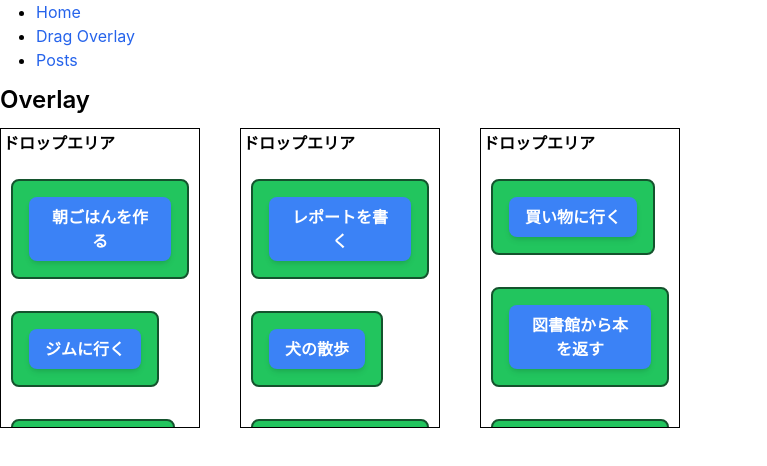
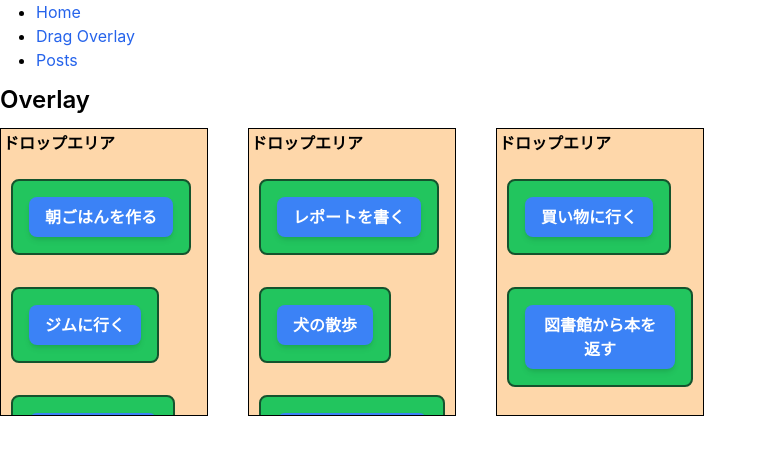
Before and after one commit to hackathon2024winter/todo_front, a React (Vite) app in the folder react-app/: page /overlay in a window 1280 px wide. Shown: the top 466 px of the page, without its empty margins (0-767 px from the left). Built offline with nearby package versions, Linux system fonts and the light colour scheme.

Commit message:
transfer child state to parent component

```diff
--- a/react-app/src/components/Draggable.tsx
+++ b/react-app/src/components/Draggable.tsx
@@ -1,24 +1,16 @@
-import { FC, ReactNode } from 'react';
+import { FC } from 'react';
 import { useDraggable } from '@dnd-kit/core';
+import { DraggableItem } from '../utilities/types';
 
-interface PropsType {
-  id: number;
-  children: ReactNode
-}
 
-const Draggable: FC<PropsType> = (props) => {
-  const {
-    attributes,
-    listeners,
-    setNodeRef,
-  } = useDraggable({
-    id: props.id,
-  });
+const Draggable: FC<DraggableItem> = (props) => {
+  const { attributes, listeners, setNodeRef, } = useDraggable({ id: props.id });
 
   return (
     <div ref={setNodeRef}
       {...listeners}
-      {...attributes}>
+      {...attributes}
+    >
       {props.children}
     </div>
   );
--- a/react-app/src/components/Droppable.tsx
+++ b/react-app/src/components/Droppable.tsx
@@ -1,42 +1,23 @@
 import { useDroppable } from "@dnd-kit/core";
-import { FC, ReactNode } from "react";
+import { FC, useEffect } from "react";
+import classNames from "classnames";
+import { DroppableItem } from "../utilities/types";
 
-type DroppableProp = {
-  id: number;
-  children: ReactNode;
-}
+const Droppable: FC<DroppableItem> = (props) => {
+  const { setNodeRef, isOver } = useDroppable({ id: props.id });
 
-const Droppable: FC<DroppableProp> = ({ children, id }) => {
-  const { setNodeRef, isOver } = useDroppable({ id });
+  // isOver状態が変化した際にコールバック関数を呼び出す
+  useEffect(() => {
+    props.onIsOverChange?.(isOver);
+  }, [isOver, props, props.onIsOverChange]);
+
   return (
     <div
       ref={setNodeRef}
-      style={{
-        width: "200px",
-        height: "300px",
-        backgroundColor: isOver ? "lightgreen" : undefined,
-        // minHeight: "300px",
-        overflowX: "auto",
-        padding: 2,
-        border: "1px solid black"
-      }}
+      className={classNames(props.className, { 'bg-green-300': isOver, 'bg-orange-200': !isOver }
+      )}
     >
-      <div
-        style={{
-          display: "flex",
-          flexDirection: "column",
-          gap: "16px"
-        }}
-      >
-        <span
-          style={{
-            fontWeight: "bold"
-          }}
-        >
-          ドロップエリア
-        </span>
-        {children}
-      </div>
+      {props.children}
     </div>
   )
 }
--- a/react-app/src/components/Overlay.tsx
+++ b/react-app/src/components/Overlay.tsx
@@ -1,9 +1,9 @@
 import { DndContext, DragOverlay, DragStartEvent, DragEndEvent, MouseSensor, UniqueIdentifier, useSensor, useSensors } from "@dnd-kit/core";
 import { FC, useEffect, useState } from "react";
-import Droppable from "./Droppable";
 import { ToDoList } from "../utilities/types";
 import { dummyFetch } from "../utilities/dummy_tetch";
 import Todo from "./Todo"
+import ToDoContainer from "./ToDoCotainer";
 
 const Overlay: FC = () => {
   const sensors = useSensors(
@@ -67,23 +67,23 @@ const Overlay: FC = () => {
           flexDirection: 'row',
           gap: '40px'
         }}>
-          <Droppable id={1}>
+          <ToDoContainer id={1} >
             {todos && todos.items.map((todo) =>
               todo.col_id === 1 ? <Todo key={todo.card_id} item={todo} /> : null
             )}
-          </Droppable>
+          </ToDoContainer>
 
-          <Droppable id={2}>
+          <ToDoContainer id={2} >
             {todos && todos.items.map((todo) =>
               todo.col_id === 2 ? <Todo key={todo.card_id} item={todo} /> : null
             )}
-          </Droppable>
+          </ToDoContainer>
 
-          <Droppable id={3}>
+          <ToDoContainer id={3} >
             {todos && todos.items.map((todo) =>
               todo.col_id === 3 ? <Todo key={todo.card_id} item={todo} /> : null
             )}
-          </Droppable>
+          </ToDoContainer>
 
           <DragOverlay >
             {activeItem ? (<Todo key={activeItem.card_id} item={activeItem} />) : null}
--- /dev/null
+++ b/react-app/src/components/ToDoCotainer.tsx
@@ -0,0 +1,28 @@
+import { FC, useState } from "react"
+import Droppable from "./Droppable"
+import { ToDoContainerItem } from "../utilities/types"
+import classNames from "classnames"
+
+const ToDoContainer: FC<ToDoContainerItem> = (props) => {
+  const [isOver, setIsOver] = useState(false);
+
+  return (
+    <Droppable
+      id={props.id}
+      onIsOverChange={setIsOver} // setIsOverとonIsOverChangeを一致させると、引数を伝搬させられる。
+      className={
+        classNames(
+          "p-0.5 w-52 h-72 gap-4 border-black border-solid border flex flex-col overflow-x-auto ",
+          { 'bg-green-300': isOver, 'bg-orange-200': !isOver })
+      }
+    >
+      <span className="font-bold">
+        ドロップエリア
+      </span>
+
+      {props.children}
+    </Droppable>
+  )
+}
+
+export default ToDoContainer
--- a/react-app/src/components/Todo.tsx
+++ b/react-app/src/components/Todo.tsx
@@ -6,7 +6,7 @@ const Todo: FC<{ item: ToDoItem }> = ({ item }) => {
 
   return (<>
 
-    <Draggable key={item.card_id} id={Number(item.card_id)} children={
+    <Draggable key={item.card_id} id={Number(item.card_id)}>
       <div className="mb-2">
         <div
           className="w-fit h-fit p-4 m-2 border-2 rounded-lg border-green-900 bg-green-500 select-none"
@@ -19,8 +19,7 @@ const Todo: FC<{ item: ToDoItem }> = ({ item }) => {
           </button>
         </div>
       </div>
-    } />
-
+    </Draggable>
   </>)
 }
 
```
Also changed, not shown: react-app/src/utilities/types.ts (+19 -0 lines).
